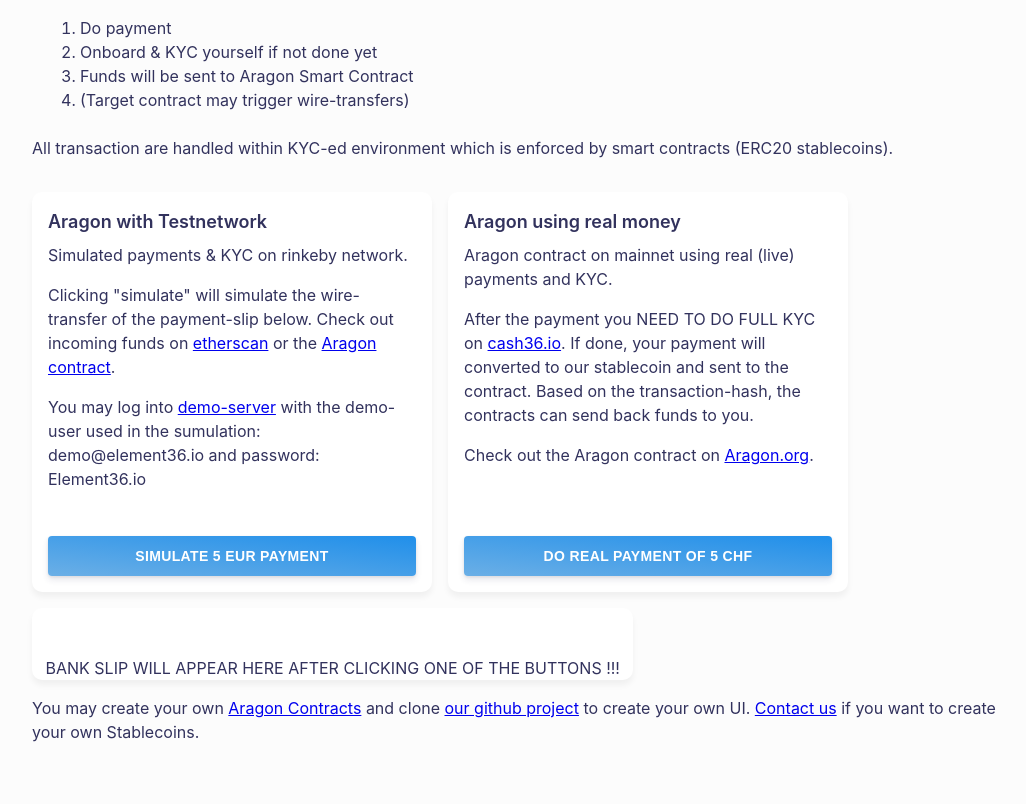
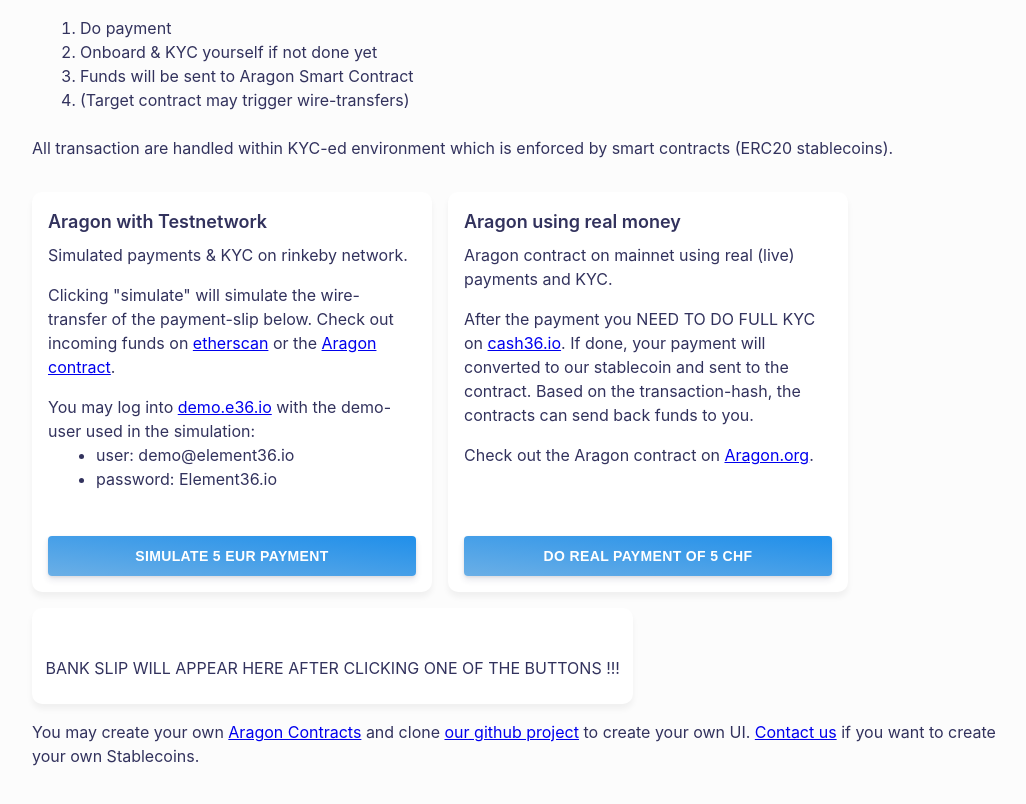
Before and after one commit to element36-io/cash36-examples, a website: page src/index.html in a window 1280 px wide. Shown: the part 80-884 px from the top of the page, without its empty margins (108-1134 px from the left). Drawn offline with Linux system fonts and the light colour scheme.

Commit message:
text change

```diff
--- a/src/index.html
+++ b/src/index.html
@@ -45,7 +45,7 @@
             </p>
 
             <p class="__paragraph">
-              You may log into <a href="http://demo.e36.io:3000">demo-server</a> with the demo-user used in the sumulation: demo@element36.io and password: Element36.io
+              You may log into <a href="https://demo.e36.io">demo.e36.io</a> with the demo-user used in the simulation: <UL><LI>user: demo@element36.io</LI> <LI>password: Element36.io </LI></UL>
           </p>
 
             <button type="button" class="btn-ping button button-full" onclick="simulatePayment();">
@@ -72,7 +72,7 @@
         </div>
       </section>
       <section class="ping-pong">
-        <div  class="paper " id="bankslip"><br><br>&nbsp;&nbsp;&nbsp;BANK SLIP WILL APPEAR HERE AFTER CLICKING ONE OF THE BUTTONS !!!&nbsp;&nbsp;&nbsp;</div>
+        <div  class="paper " id="bankslip"><br><br>&nbsp;&nbsp;&nbsp;BANK SLIP WILL APPEAR HERE AFTER CLICKING ONE OF THE BUTTONS !!!&nbsp;&nbsp;&nbsp;<br><br></div>
       </section>
 
 
```
